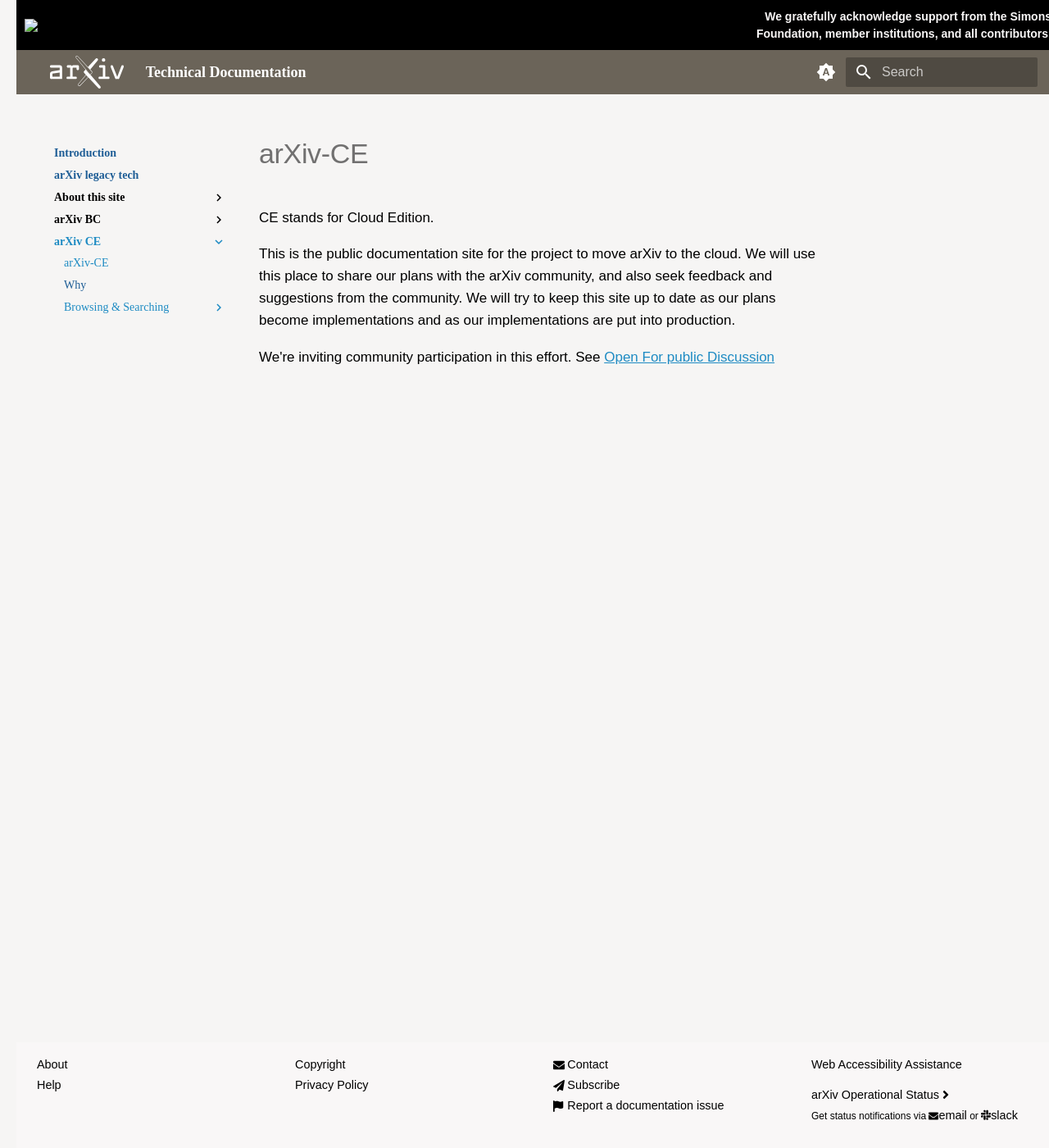
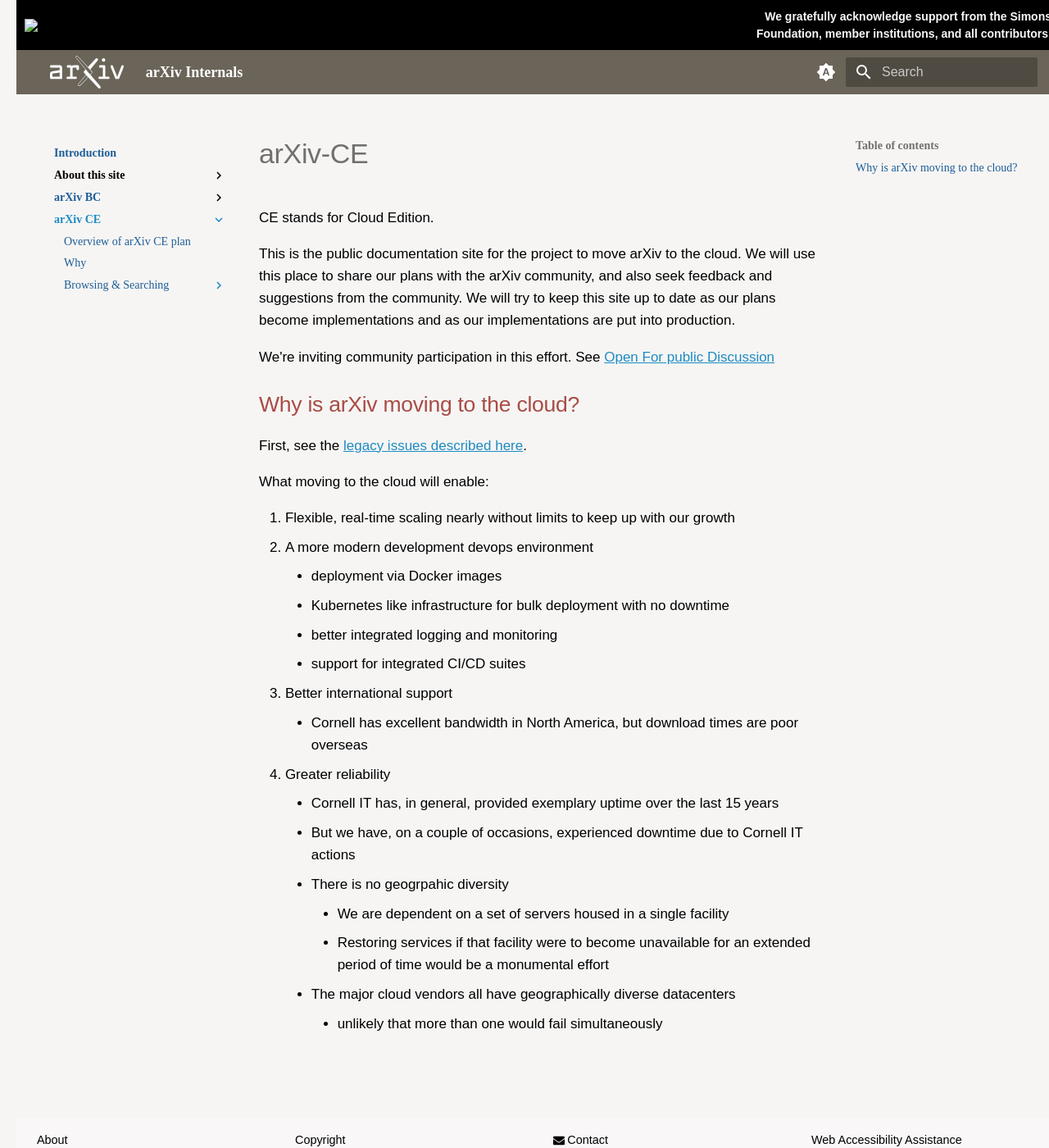
Before and after one commit to arXiv/discussion, an MkDocs documentation site: the page built from docs/arXiv_CE/index.md, in a window 1280 px wide and 1400 px high. Shown: the whole window at 82% size. Built offline with MkDocs 1.6.1 and Material for MkDocs 9.7.7, drawn with Linux system fonts in a browser that asks for light colours; some web fonts are replaced; comment, search, counter and statistics services are not loaded.

Commit message:
Describe legacy issues, start talking about our decisons

```diff
--- a/docs/arXiv_CE/index.md
+++ b/docs/arXiv_CE/index.md
@@ -5,3 +5,26 @@
 This is the public documentation site for the project to move arXiv to the cloud. We will use this place to share our plans with the arXiv community, and also seek feedback and suggestions from the community. We will try to keep this site up to date as our plans become implementations and as our implementations are put into production.
 
 We're inviting community participation in this effort. See [Open For public Discussion](About_this_site/Public_Forum)
+
+## Why is arXiv moving to the cloud?
+
+First, see the [legacy issues described here](legacy.md).
+
+What moving to the cloud will enable:
+
+1. Flexible, real-time scaling nearly without limits to keep up with our growth
+1. A more modern development devops environment
+    * deployment via Docker images
+    * Kubernetes like infrastructure for bulk deployment with no downtime
+    * better integrated logging and monitoring
+    * support for integrated CI/CD suites
+1. Better international support
+    * Cornell has excellent bandwidth in North America, but download times are poor overseas
+1. Greater reliability
+    * Cornell IT has, in general, provided exemplary uptime over the last 15 years
+    * But we have, on a couple of occasions, experienced downtime due to Cornell IT actions
+    * There is no geogrpahic diversity
+        - We are dependent on a set of servers housed in a single facility
+        - Restoring services if that facility were to become unavailable for an extended period of time would be a monumental effort
+    * The major cloud vendors all have geographically diverse datacenters
+        - unlikely that more than one would fail simultaneously
--- a/mkdocs.yml
+++ b/mkdocs.yml
@@ -1,4 +1,4 @@
-site_name: Technical Documentation
+site_name: arXiv Internals
 
 docs_dir: docs
 
@@ -16,6 +16,7 @@
     - toc.indexes
     - toc.follow
     - content.code.copy
+    - navigation.indexes
   palette:
     - media: "(prefers-color-scheme)"
       toggle:
```
Also changed, not shown: docs/arXiv_BC/legacy.md (added, +42 -0 lines), docs/arXiv_CE/plan.md (added, +83 -0 lines), docs/arXiv_BC/Diagram_of_Web_Node_Architecture.svg (renamed from docs/Diagram_of_Web_Node_Architecture.svg), docs/arXiv_BC/arXiv_Present_State.md (renamed from docs/arXiv_Present_State.md), docs/arXiv_BC/arXiv_tech_overview_2014_schematic.png (renamed from docs/arXiv_tech_overview_2014_schematic.png), 2 other files.
